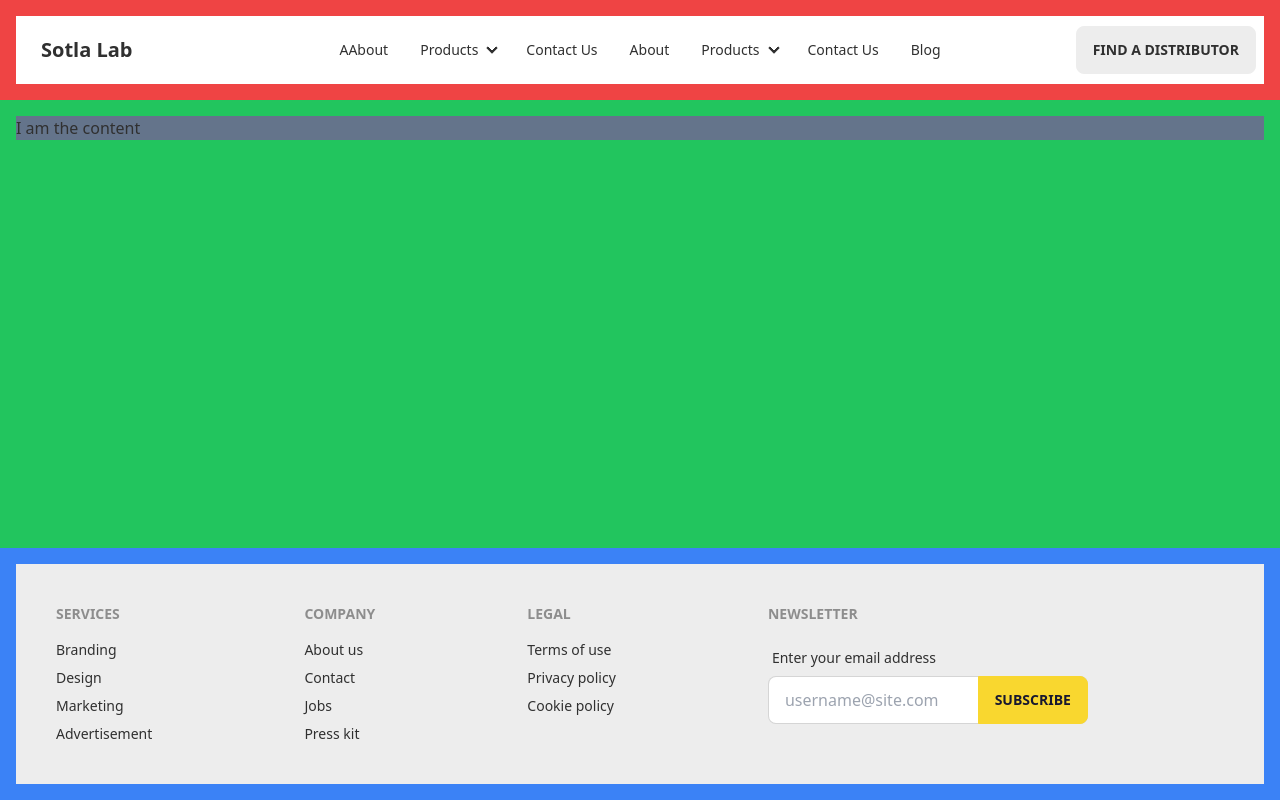
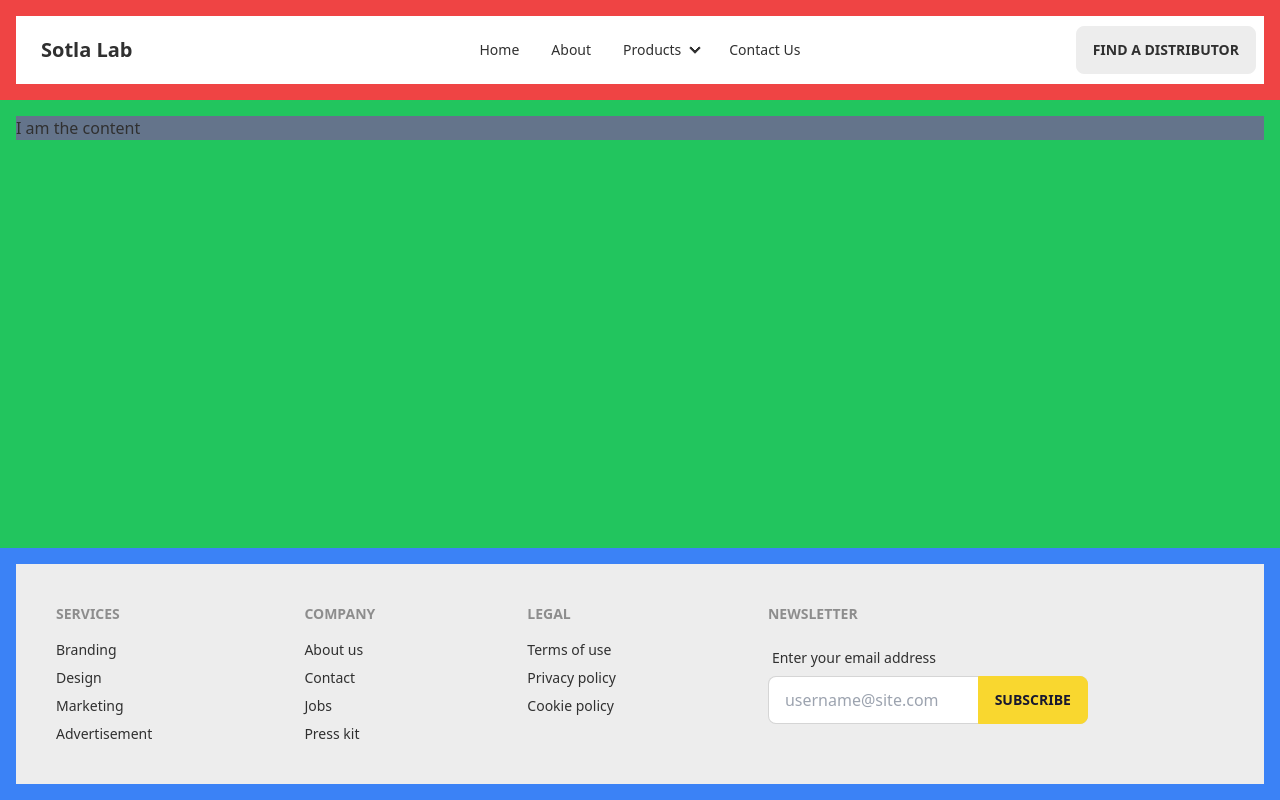
Before and after one commit to lsapundzic/b2b-store-frontend, a Next.js app: page / in a window 1280 px wide. Built offline with nearby package versions, Linux system fonts and the light colour scheme.

Commit message:
Navbar implemented

```diff
--- a/app/components/Navbar.jsx
+++ b/app/components/Navbar.jsx
@@ -55,27 +55,6 @@ export default function Navbar({ navigation }) {
                   </li>
                 )
               )}
-
-              <li>
-                <Link href="/about">About</Link>
-              </li>
-              <li>
-                <Link href="/products">Products</Link>
-                <ul className="p-2">
-                  <li>
-                    <Link href="/">Category 1</Link>
-                  </li>
-                  <li>
-                    <Link href="/">Category 2</Link>
-                  </li>
-                </ul>
-              </li>
-              <li>
-                <Link href="/contact">Contact Us</Link>
-              </li>
-              <li>
-                <Link href="/">Blog</Link>
-              </li>
             </ul>
           </div>
 
@@ -111,36 +90,6 @@ export default function Navbar({ navigation }) {
                 </li>
               )
             )}
-
-            <li>
-              <Link href="/about">About</Link>
-            </li>
-            <li tabIndex={0}>
-              {/* Details & Summary: HTML elements that performs drop-down action */}
-              <details>
-                <summary>Products</summary>
-                <ul className="p-2">
-                  <li>
-                    <Link href="/">Category 1</Link>
-                  </li>
-                  <li>
-                    <Link href="/">Category 2</Link>
-                  </li>
-                  <li>
-                    <Link href="/">Category 3</Link>
-                  </li>
-                  <li>
-                    <Link href="/">Category 4</Link>
-                  </li>
-                </ul>
-              </details>
-            </li>
-            <li>
-              <Link href="/">Contact Us</Link>
-            </li>
-            <li>
-              <Link href="/">Blog</Link>
-            </li>
           </ul>
         </div>
         <div className="navbar-end">
--- a/app/layout.js
+++ b/app/layout.js
@@ -19,7 +19,11 @@ export default function RootLayout({ children }) {
   const menuNavigation = {
     menu: [
       {
-        name: "AAbout",
+        name: "Home",
+        url: "/",
+      },
+      {
+        name: "About",
         url: "./about",
       },
       {
@@ -27,7 +31,7 @@ export default function RootLayout({ children }) {
         url: "/products",
         submenu: [
           {
-            name: "CategoryOne",
+            name: "Centrifuges",
             url: "/categoryone",
           },
         ],
```
